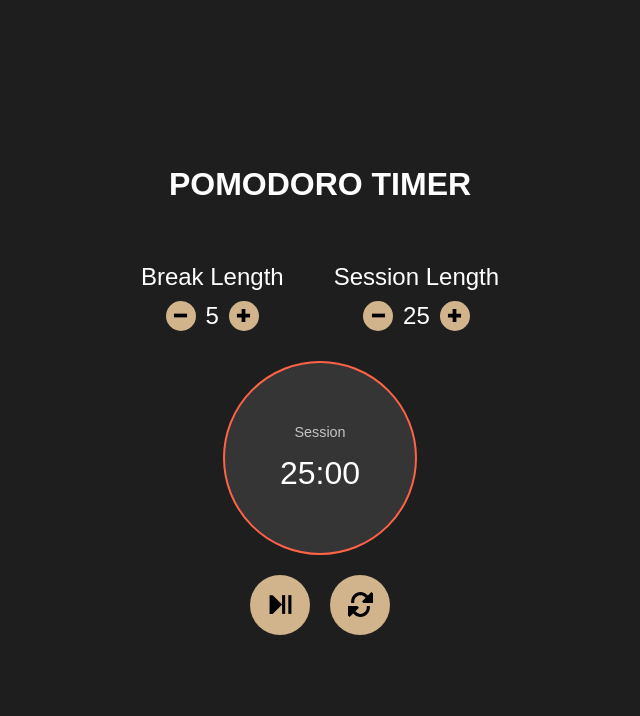
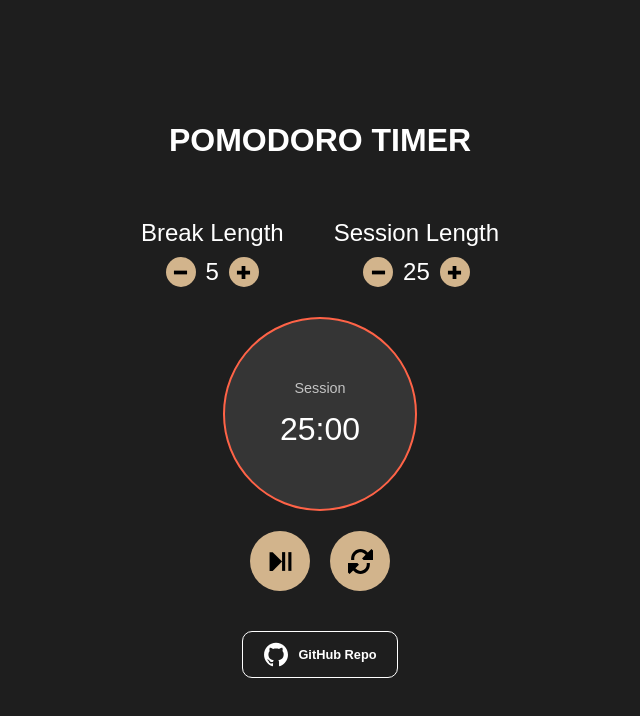
Before and after one commit to Adrien-25/clock_pomodoro, a React (Create React App) app: page / in a window 1280 px wide. Shown: the top 716 px of the page, without its empty margins (320-960 px from the left). Built offline with nearby package versions, Linux system fonts and the light colour scheme.

Commit message:
add bouton to git repo and readme

```diff
--- a/src/App.css
+++ b/src/App.css
@@ -25,7 +25,6 @@
   margin-bottom: 40px;
   font-size: 2em;
   text-transform: uppercase;
-
 }
 
 .timer-controls {
@@ -35,11 +34,11 @@
   gap: 50px;
   font-size: 1.5em;
 }
-.container-setting{
+.container-setting {
   display: flex;
-    justify-content: center;
-    align-items: center;
-    padding: 10px 0;
+  justify-content: center;
+  align-items: center;
+  padding: 10px 0;
 }
 #break-decrement,
 #break-increment,
@@ -129,3 +128,28 @@
 #time-left {
   font-size: 2em;
 }
+#github-link {
+  border-radius: 10px;
+  color: #fff;
+  display: flex;
+  align-items: center;
+  justify-content: center;
+  font-size: 0.8rem;
+  font-weight: 700;
+  margin-top: 40px;
+  padding: 10px 20px;
+  text-decoration: none;
+  transition: background-color 0.3s, color 0.3s;
+  border: 1px solid white;
+  gap: 10px;
+}
+#github-link svg{
+  transition: all 0.3s;
+}
+#github-link:hover {
+  background-color: white;
+  color: #1e1e1e;
+}
+#github-link:hover svg{
+  fill: #1e1e1e;
+}
--- a/src/App.js
+++ b/src/App.js
@@ -211,6 +211,26 @@
         </button>
       </div>
       <audio id="beep" src={beepSound} preload="auto"></audio>
+
+      <a
+        id="github-link"
+        href="https://github.com/Adrien-25/clock_pomodoro.git"
+        target="_blank"
+        rel="noopener noreferrer"
+      >
+        <svg
+          viewBox="0 0 24 24"
+          aria-hidden="true"
+          version="1.1"
+          data-view-component="true"
+          height="25px"
+          width="25"
+          fill="white"
+        >
+          <path d="M12.5.75C6.146.75 1 5.896 1 12.25c0 5.089 3.292 9.387 7.863 10.91.575.101.79-.244.79-.546 0-.273-.014-1.178-.014-2.142-2.889.532-3.636-.704-3.866-1.35-.13-.331-.69-1.352-1.18-1.625-.402-.216-.977-.748-.014-.762.906-.014 1.553.834 1.769 1.179 1.035 1.74 2.688 1.25 3.349.948.1-.747.402-1.25.733-1.538-2.559-.287-5.232-1.279-5.232-5.678 0-1.25.445-2.285 1.178-3.09-.115-.288-.517-1.467.115-3.048 0 0 .963-.302 3.163 1.179.92-.259 1.897-.388 2.875-.388.977 0 1.955.13 2.875.388 2.2-1.495 3.162-1.179 3.162-1.179.633 1.581.23 2.76.115 3.048.733.805 1.179 1.825 1.179 3.09 0 4.413-2.688 5.39-5.247 5.678.417.36.776 1.05.776 2.128 0 1.538-.014 2.774-.014 3.162 0 .302.216.662.79.547C20.709 21.637 24 17.324 24 12.25 24 5.896 18.854.75 12.5.75Z"></path>
+        </svg>
+        GitHub Repo
+      </a>
     </div>
   );
 };
```
Also changed, not shown: 1 other file (tests, documents, lock files or other folders).
